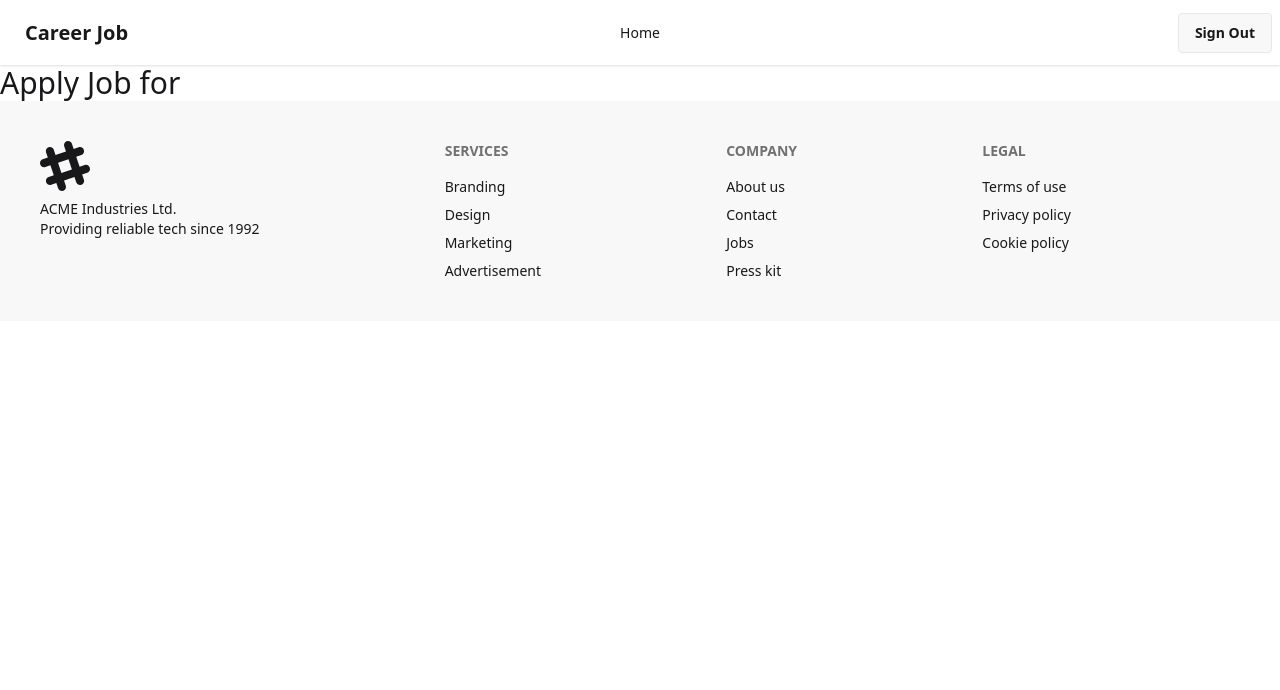
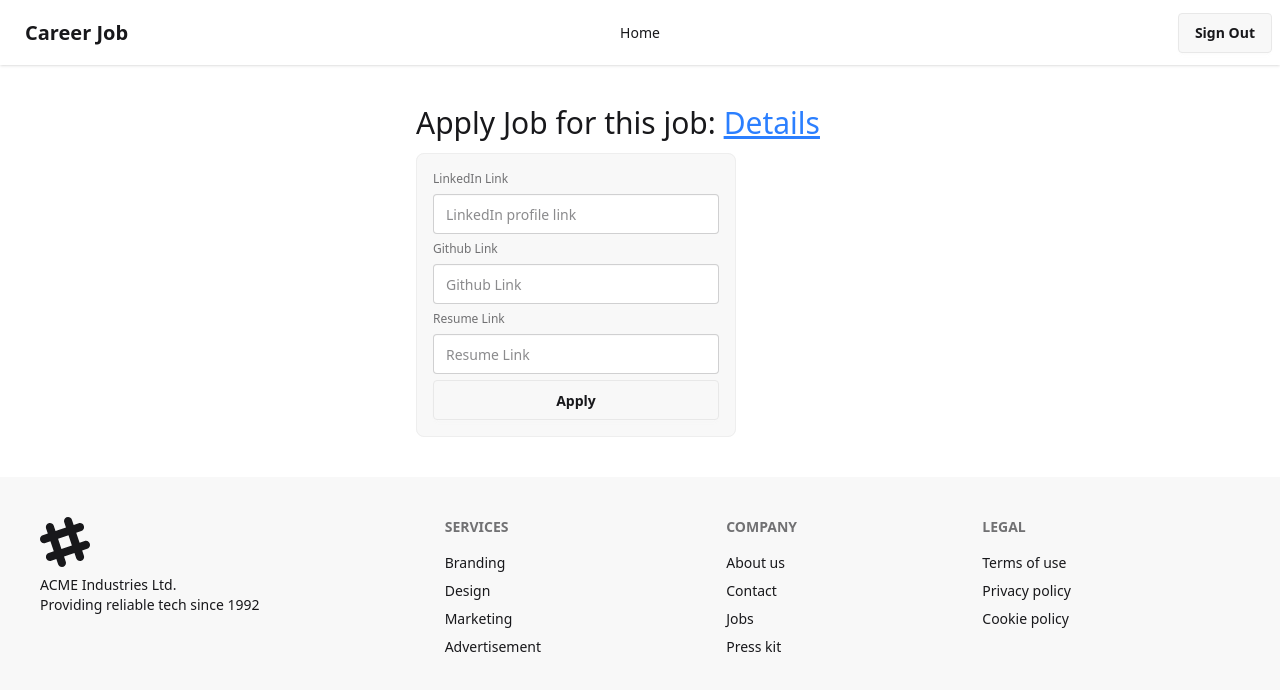
Before and after one commit to amirsayeed/Career-Job-Client, a React (Vite) app: page /jobApply/1 in a window 1280 px wide. Shown: the top 690 px of the page. Built offline with nearby package versions, Linux system fonts and the light colour scheme; no server answers; sample sign-in values are in the browser's storage.

Commit message:
designed jobapply form  page for a particular job selection for apply

```diff
--- /dev/null
+++ b/src/Hooks/useAuth.jsx
@@ -0,0 +1,9 @@
+import React, { use } from 'react';
+import { AuthContext } from '../contexts/AuthContext';
+
+const useAuth = () => {
+    const authInfo = use(AuthContext);
+    return authInfo;
+};
+
+export default useAuth;
--- a/src/pages/JobApply/JobApply.jsx
+++ b/src/pages/JobApply/JobApply.jsx
@@ -1,9 +1,39 @@
 import React from 'react';
+import { Link, useParams } from 'react-router';
+import useAuth from '../../Hooks/useAuth';
 
 const JobApply = () => {
+    const {id:jobId} = useParams();
+    const {user} = useAuth();
+    //console.log(jobId,user);
+
+    const handleApplyFormSubmit = e =>{
+        e.preventDefault();
+        const form = e.target;
+        const linkedIn = form.linkedIn.value;
+        const github = form.github.value;
+        const resume = form.resume.value;
+        console.log(linkedIn,github,resume)
+    }
+
     return (
-        <div>
-            <h2 className="text-3xl">Apply Job for</h2>
+        <div className='max-w-md mx-auto my-10 space-y-3'>
+            <h2 className="text-3xl">Apply Job for this job: <Link to={`/jobs/${jobId}`} className='underline text-blue-500'>Details</Link></h2>
+             <form onSubmit={handleApplyFormSubmit}>
+                <fieldset className="fieldset bg-base-200 border-base-300 rounded-box w-xs border p-4">
+                    <label className="label">LinkedIn Link</label>
+                    <input type="url" name="linkedIn" className="input" placeholder="LinkedIn profile link" />
+
+                    <label className="label">Github Link</label>
+                    <input type="url" name="github" className="input" placeholder="Github Link" />
+
+                    <label className="label">Resume Link</label>
+                    <input type="url" name="resume" className="input" placeholder="Resume Link" />
+
+                    <input type="submit" className='btn' value="Apply" />
+
+                </fieldset>
+            </form>
         </div>
     );
 };
```
